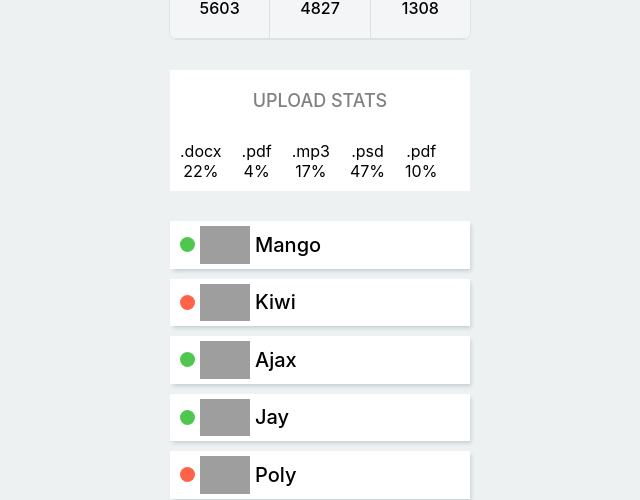
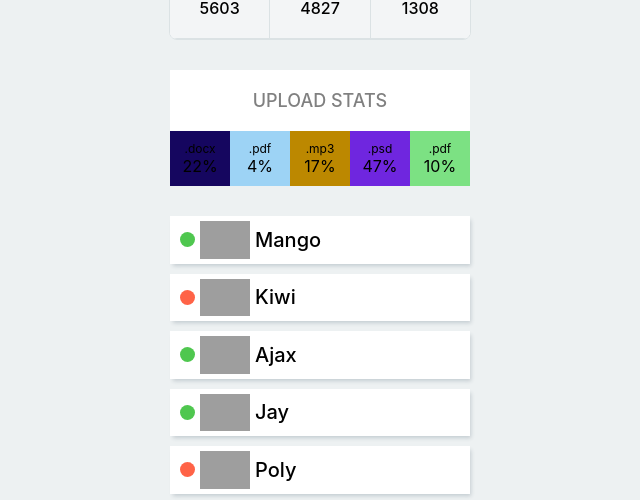
Before and after one commit to Sergio1004/goit-react-hw-01-components, a React (Create React App) app: page / in a window 1280 px wide. Shown: the part 300-800 px from the top of the page, without its empty margins (320-960 px from the left). Built offline with nearby package versions, Linux system fonts and the light colour scheme; grey boxes are pictures that could not be loaded.

Commit message:
add random bg colour to statistics

```diff
--- a/src/components/FriendList/FriendList.module.css
+++ b/src/components/FriendList/FriendList.module.css
@@ -1,5 +1,6 @@
 .friendList {
   margin: auto;
   max-width: 300px;
+  margin-top: 30px;
   margin-bottom: 30px;
 }
--- a/src/components/Statistics/Statistics.js
+++ b/src/components/Statistics/Statistics.js
@@ -8,7 +8,11 @@ function Statistics({ title, stats }) {
 
       <ul className={s.statList}>
         {stats.map(({ id, label, percentage }) => (
-          <li className={s.item} key={id}>
+          <li
+            className={s.item}
+            key={id}
+            style={{ backgroundColor: setRandomBgColour() }}
+          >
             <span className={s.label}>{label}</span>
             <span className={s.percentage}>{percentage}%</span>
           </li>
@@ -16,6 +20,10 @@ function Statistics({ title, stats }) {
       </ul>
     </section>
   );
+}
+
+function setRandomBgColour() {
+  return '#' + Math.floor(Math.random() * 16777215).toString(16);
 }
 
 Statistics.propTypes = {
--- a/src/components/Statistics/Statistics.module.css
+++ b/src/components/Statistics/Statistics.module.css
@@ -2,7 +2,6 @@
   max-width: 300px;
   margin: auto;
   background-color: #ffffff;
-  margin-bottom: 30px;
 }
 
 .title {
@@ -18,7 +17,12 @@
 }
 
 .item {
+  width: 100%;
   display: flex;
   flex-direction: column;
   padding: 10px;
 }
+
+.label {
+  font-size: 12px;
+}
```
